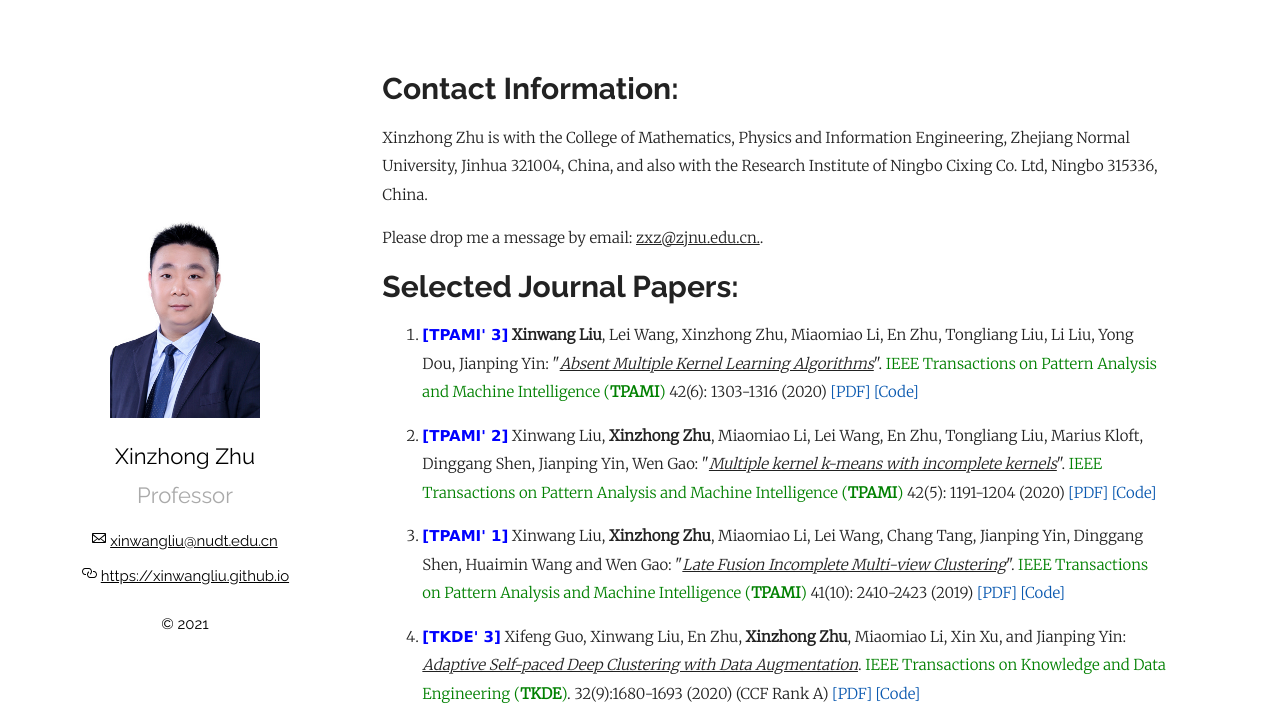
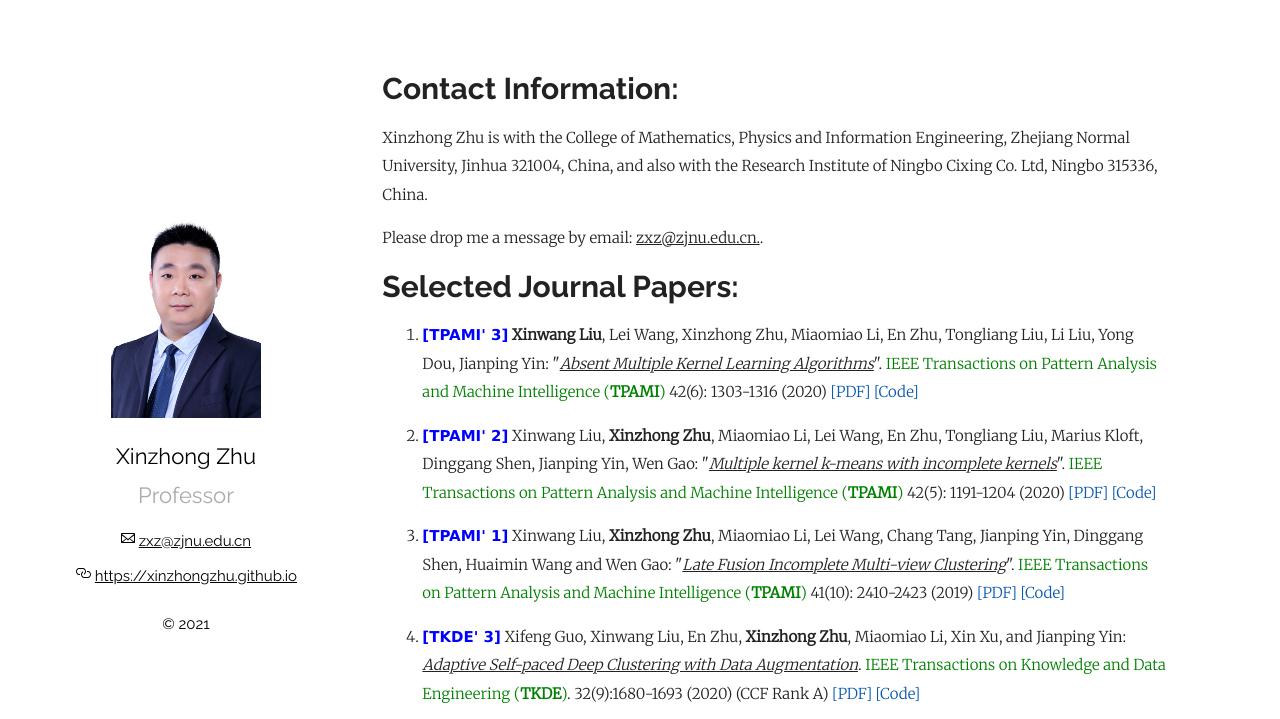
Before and after one commit to xinzhongzhu/xinzhongzhu.github.io, a Jekyll site: the page built from index.md, in a window 1280 px wide. Shown: the top 719 px of the page. Built offline with Jekyll 4.4.1, drawn with Linux system fonts in a browser that asks for light colours; our own code applies the rules of GitHub Pages for plain Markdown files.

Commit message:
Update default.html

```diff
--- a/_layouts/default.html
+++ b/_layouts/default.html
@@ -12,13 +12,13 @@
         </h2>
         <p class="tagline">{{ site.plainwhite.tagline }}</p>
 <ul class="social">
-      <li itemprop="email" aria-label="Email: xinwangliu@nudt.edu.cn" class="vcard-detail pt-1 css-truncate css-truncate-target"><svg class="octicon octicon-mail" viewBox="0 0 14 16" version="1.1" width="14" height="16" aria-hidden="true"><path fill-rule="evenodd" d="M0 4v8c0 .55.45 1 1 1h12c.55 0 1-.45 1-1V4c0-.55-.45-1-1-1H1c-.55 0-1 .45-1 1zm13 0L7 9 1 4h12zM1 5.5l4 3-4 3v-6zM2 12l3.5-3L7 10.5 8.5 9l3.5 3H2zm11-.5l-4-3 4-3v6z"></path></svg>
-          <a class="u-email " href="mailto:xinwangliu@nudt.edu.cn">xinwangliu@nudt.edu.cn</a>
+      <li itemprop="email" aria-label="Email: zxz@zjnu.edu.cn" class="vcard-detail pt-1 css-truncate css-truncate-target"><svg class="octicon octicon-mail" viewBox="0 0 14 16" version="1.1" width="14" height="16" aria-hidden="true"><path fill-rule="evenodd" d="M0 4v8c0 .55.45 1 1 1h12c.55 0 1-.45 1-1V4c0-.55-.45-1-1-1H1c-.55 0-1 .45-1 1zm13 0L7 9 1 4h12zM1 5.5l4 3-4 3v-6zM2 12l3.5-3L7 10.5 8.5 9l3.5 3H2zm11-.5l-4-3 4-3v6z"></path></svg>
+          <a class="u-email " href="mailto:zxz@zjnu.edu.cn">zxz@zjnu.edu.cn</a>
           </li>
 </ul>
 <ul class="social">
     <li itemprop="url" data-test-selector="profile-website-url" class="vcard-detail pt-1 css-truncate css-truncate-target"><svg class="octicon octicon-link" viewBox="0 0 16 16" version="1.1" width="16" height="16" aria-hidden="true"><path fill-rule="evenodd" d="M4 9h1v1H4c-1.5 0-3-1.69-3-3.5S2.55 3 4 3h4c1.45 0 3 1.69 3 3.5 0 1.41-.91 2.72-2 3.25V8.59c.58-.45 1-1.27 1-2.09C10 5.22 8.98 4 8 4H4c-.98 0-2 1.22-2 2.5S3 9 4 9zm9-3h-1v1h1c1 0 2 1.22 2 2.5S13.98 12 13 12H9c-.98 0-2-1.22-2-2.5 0-.83.42-1.64 1-2.09V6.25c-1.09.53-2 1.84-2 3.25C6 11.31 7.55 13 9 13h4c1.45 0 3-1.69 3-3.5S14.5 6 13 6z"></path></svg>
-      <a rel="nofollow me" href="https://xinwangliu.github.io">https://xinwangliu.github.io</a>
+      <a rel="nofollow me" href="https://xinzhongzhu.github.io">https://xinzhongzhu.github.io</a>
 </li>
 </ul>
 
```
